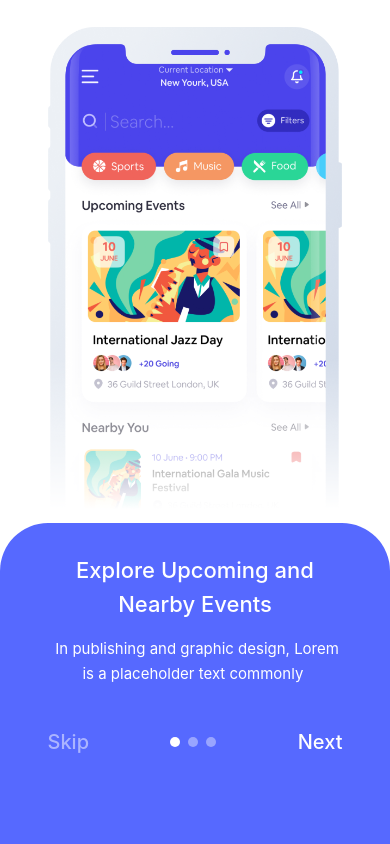
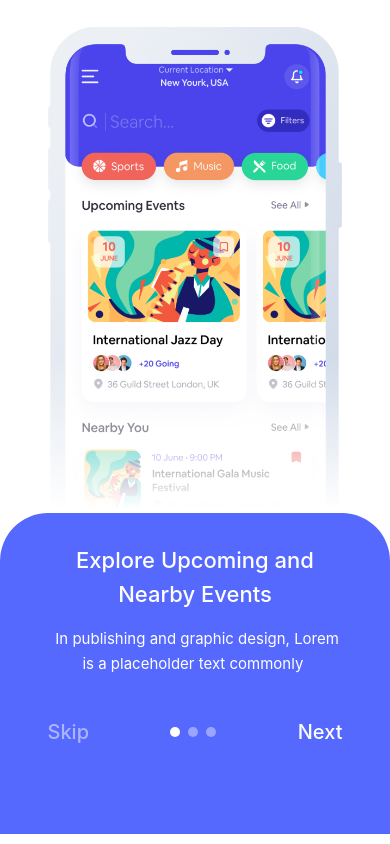
Before and after one commit to Moro-Afriyie/Events-ticket-application, a React Native app: screen / in a window 390 px wide. Built offline with nearby package versions, Linux system fonts and the light colour scheme.

Commit message:
feat:update

```diff
--- a/src/screens/onboarding/Onboarding.tsx
+++ b/src/screens/onboarding/Onboarding.tsx
@@ -131,7 +131,7 @@ const Slide: React.FunctionComponent<{item: ISlide} & IFooter> = ({
 
 const OnBoardingScreen: React.FunctionComponent = () => {
   const [currentIndex, setCurrentIndex] = React.useState(0);
-  const {width, height} = useWindowDimensions();
+  const {width} = useWindowDimensions();
   const flatListRef = React.useRef<FlatList | null>(null);
 
   const updateCurrentSlideIndex = (
@@ -159,9 +159,10 @@ const OnBoardingScreen: React.FunctionComponent = () => {
   };
 
   return (
-    <SafeAreaView style={styles.container}>
+    <View style={styles.container}>
+      <SafeAreaView />
       <StatusBar backgroundColor={'#ffffff'} />
-      <View style={[{height: height}, styles.listContainer]}>
+      <View style={styles.listContainer}>
         <FlatList
           ref={flatListRef}
           onMomentumScrollEnd={updateCurrentSlideIndex}
@@ -186,7 +187,7 @@ const OnBoardingScreen: React.FunctionComponent = () => {
           skip={skip}
         /> */}
       </View>
-    </SafeAreaView>
+    </View>
   );
 };
 
@@ -196,6 +197,7 @@ const styles = StyleSheet.create({
     backgroundColor: '#ffffff',
   },
   listContainer: {
+    flex: 1,
     position: 'relative',
   },
   flatList: {
@@ -234,7 +236,7 @@ const slideStyles = StyleSheet.create({
   },
   footer: {
     position: 'absolute',
-    bottom: 0,
+    bottom: 10,
     height: 288,
     paddingVertical: 30,
     // paddingHorizontal: 50,
```
